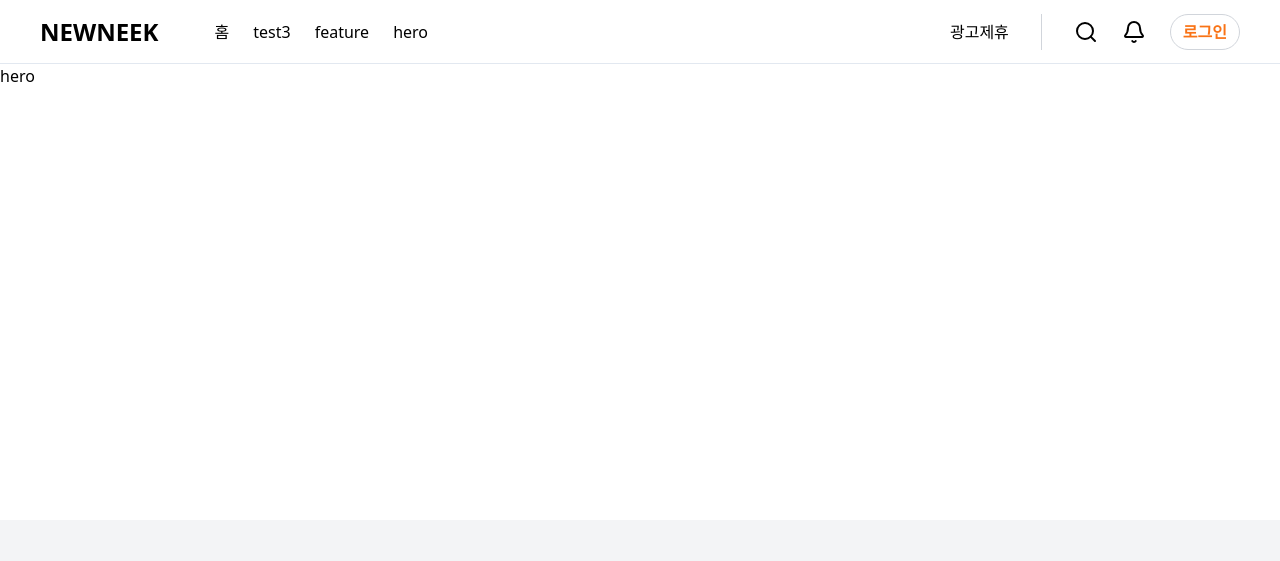
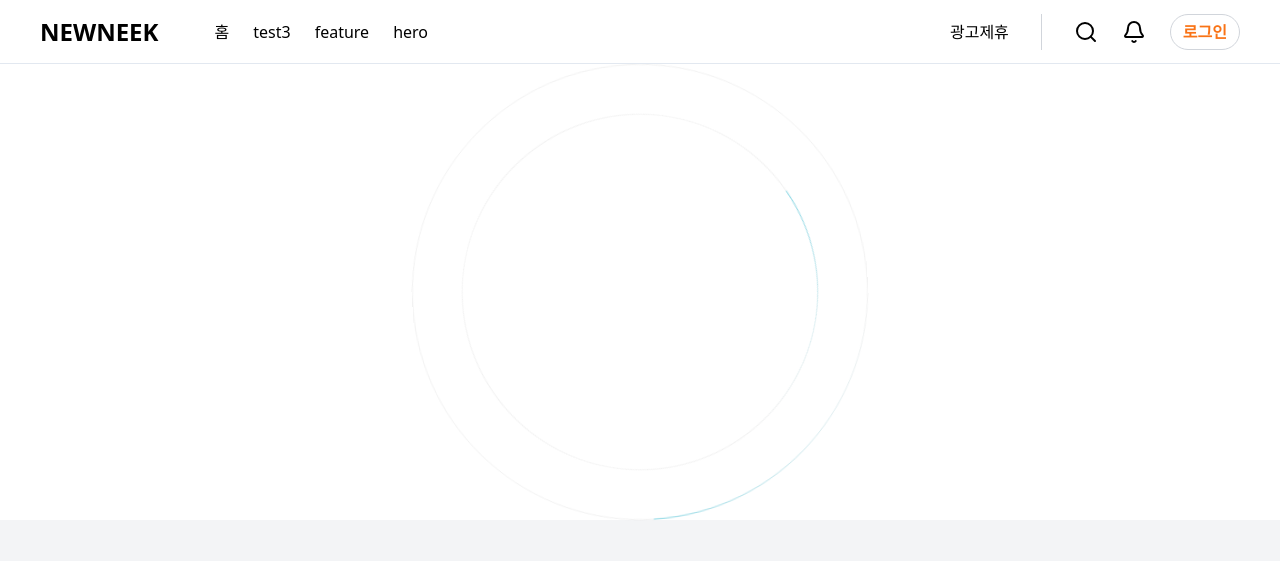
Before and after one commit to dohyeons/codeit, a React (Vite) app: page /hero in a window 1280 px wide. Shown: the top 561 px of the page. Built offline with nearby package versions, Linux system fonts and the light colour scheme.

Commit message:
feat: SpinSlow 컴포넌트 구현

```diff
--- a/src/pages/Hero/Hero.tsx
+++ b/src/pages/Hero/Hero.tsx
@@ -1,3 +1,9 @@
+import SpinSlow from "@/pages/Hero/SpinSlow";
+
 export default function Hero() {
-	return <div>hero</div>;
+	return (
+		<div className="relative mx-auto max-w-[1020px] w-full">
+			<SpinSlow />
+		</div>
+	);
 }
--- /dev/null
+++ b/src/pages/Hero/SpinSlow.tsx
@@ -0,0 +1,66 @@
+export default function SpinSlow() {
+	return (
+		<>
+			<svg
+				viewBox="0 0 1026 1026"
+				fill="none"
+				aria-hidden="true"
+				className="absolute h-full w-full animate-spin-slow"
+			>
+				<path
+					d="M1025 513c0 282.77-229.23 512-512 512S1 795.77 1 513 230.23 1 513 1s512 229.23 512 512Z"
+					stroke="#D4D4D4"
+					stroke-opacity="0.7"
+				></path>
+				<path
+					d="M513 1025C230.23 1025 1 795.77 1 513"
+					stroke="url(#:S1:-gradient-1)"
+					stroke-linecap="round"
+				></path>
+				<defs>
+					<linearGradient
+						id=":S1:-gradient-1"
+						x1="1"
+						y1="513"
+						x2="1"
+						y2="1025"
+						gradientUnits="userSpaceOnUse"
+					>
+						<stop stop-color="#06b6d4"></stop>
+						<stop offset="1" stop-color="#06b6d4" stop-opacity="0"></stop>
+					</linearGradient>
+				</defs>
+			</svg>
+			<svg
+				viewBox="0 0 1026 1026"
+				fill="none"
+				aria-hidden="true"
+				className="absolute inset-0 h-full w-full animate-spin-slow-reverse"
+			>
+				<path
+					d="M913 513c0 220.914-179.086 400-400 400S113 733.914 113 513s179.086-400 400-400 400 179.086 400 400Z"
+					stroke="#D4D4D4"
+					stroke-opacity="0.7"
+				></path>
+				<path
+					d="M913 513c0 220.914-179.086 400-400 400"
+					stroke="url(#:S1:-gradient-2)"
+					stroke-linecap="round"
+				></path>
+				<defs>
+					<linearGradient
+						id=":S1:-gradient-2"
+						x1="913"
+						y1="513"
+						x2="913"
+						y2="913"
+						gradientUnits="userSpaceOnUse"
+					>
+						<stop stop-color="#06b6d4"></stop>
+						<stop offset="1" stop-color="#06b6d4" stop-opacity="0"></stop>
+					</linearGradient>
+				</defs>
+			</svg>
+		</>
+	);
+}
```
